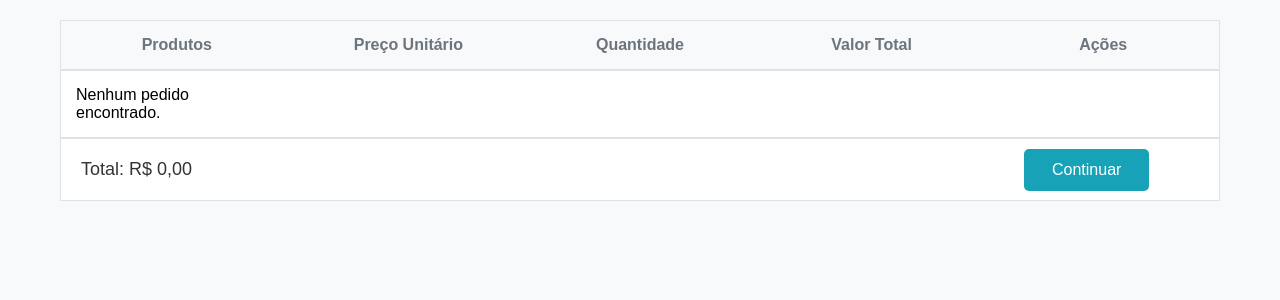
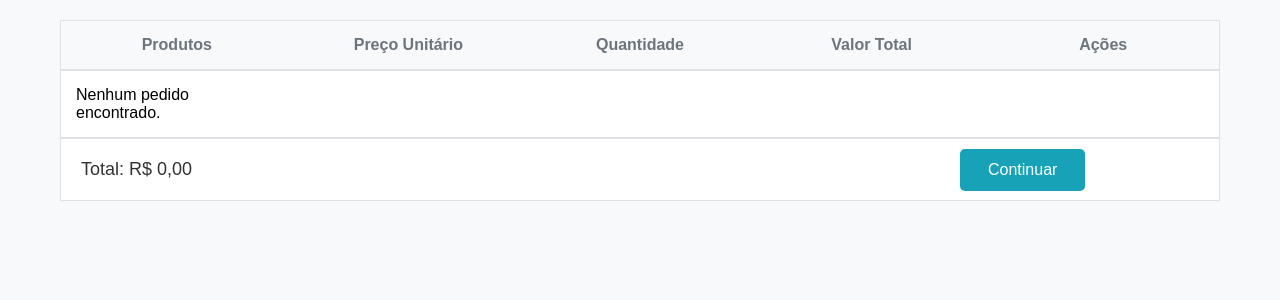
Before and after one commit to Bunnyeah/TCC, a PHP site: page /carrinho2.php in a window 1280 px wide. Shown: the part 175-475 px from the top of the page. Run offline with PHP 8.4, Linux system fonts and the light colour scheme; data that the repository does not hold is empty.

Commit message:
Atumalaka :D

```diff
--- a/carrinho2.php
+++ b/carrinho2.php
@@ -227,7 +227,7 @@ $PPs = $stmt->fetchAll(PDO::FETCH_OBJ);
             border-radius: 5px;
             cursor: pointer;
             font-size: 16px;
-            left: 80vw;
+            left: 75vw;
             position: absolute;
             display: flex;
         }
--- a/info_produto.php
+++ b/info_produto.php
@@ -38,7 +38,7 @@ if ($produtoId) {
       </div>
         <nav id="menu">
             <!-- logo -->
-            <img src="./assets/imgs/logo/logo (2).jpg" alt="Logo Armazém Brasil" id="logo">
+            <a href="./homepage.php"><img src="./assets/imgs/logo/logo (2).jpg" alt="Logo Armazém Brasil" id="logo"></a>
 
             <!-- barra de pesquisa -->
             <div>
```
Also changed, not shown: assets/imgs/produtos/67178715cb47f.jpg (added).
